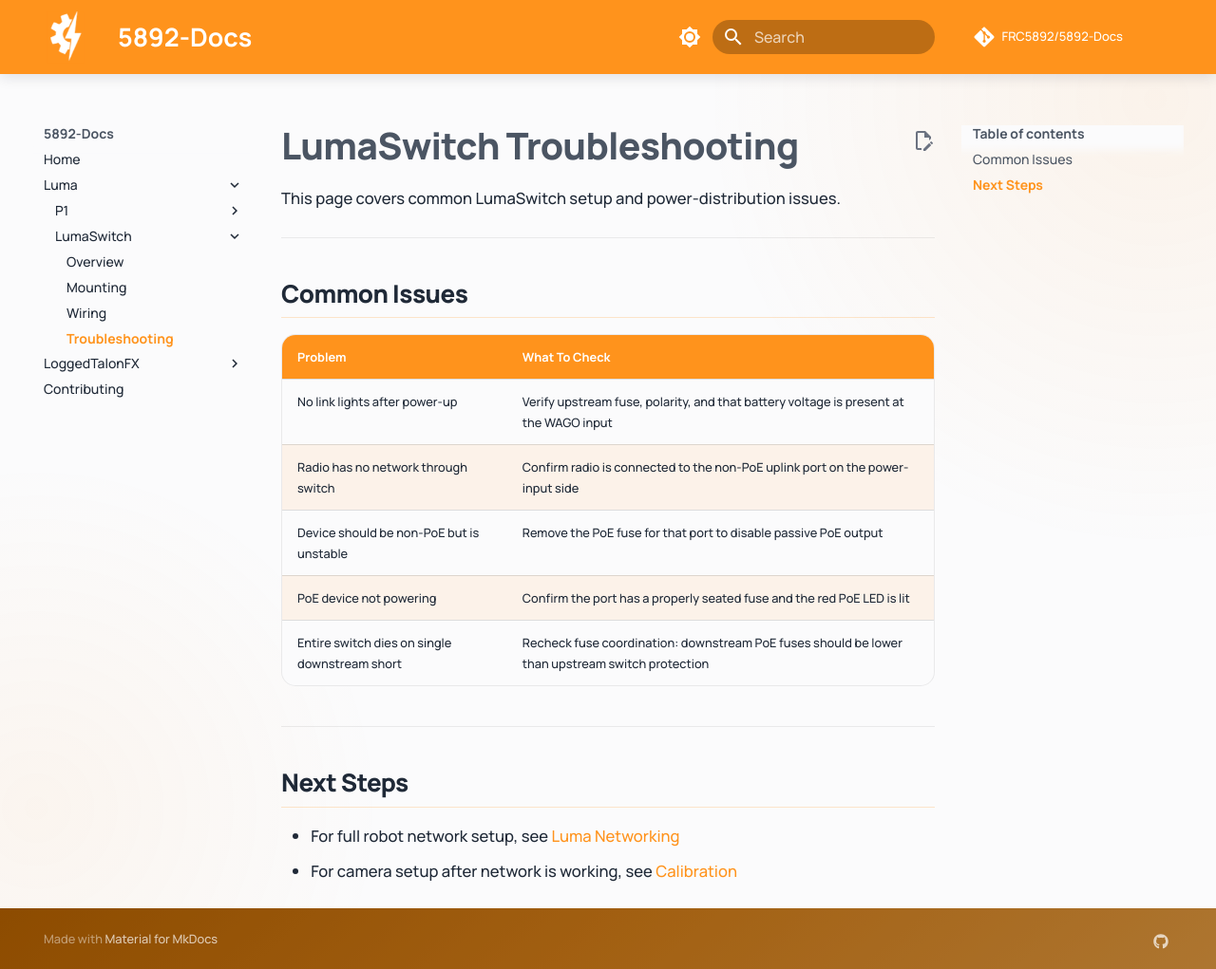
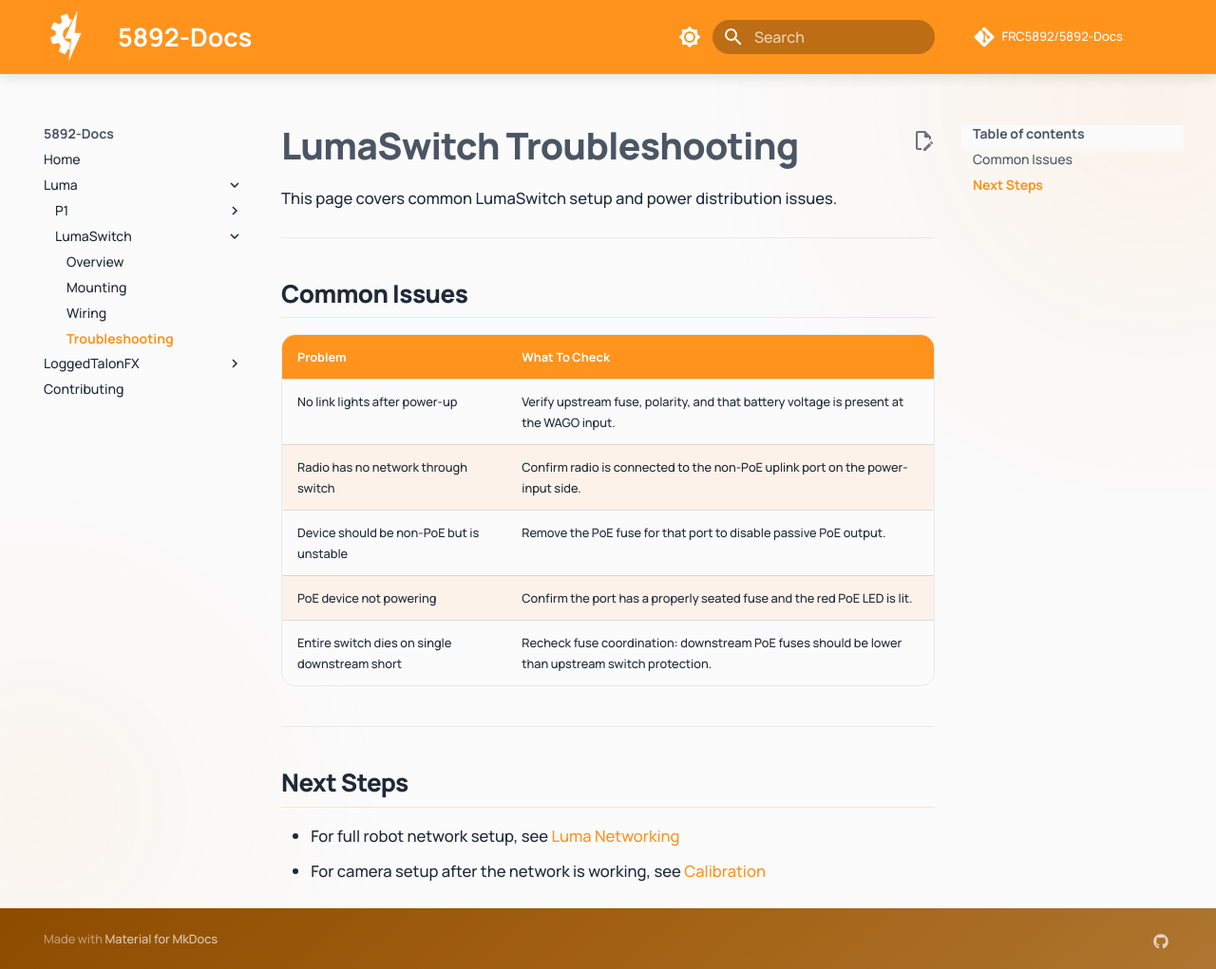
Before and after one commit to FRC5892/Luma-Docs, an MkDocs documentation site: the page built from docs/guides/lumaswitch/troubleshooting.md, in a window 1280 px wide and 1021 px high. Shown: the whole window at 95% size. Built offline with MkDocs 1.6.1 and Material for MkDocs 9.7.7, drawn with Linux system fonts in a browser that asks for light colours; comment, search, counter and statistics services are not loaded.

Commit message:
Refactor troubleshooting.md for improved clarity and consistency: enhance wording, adjust formatting, and streamline table structure

```diff
--- a/docs/guides/lumaswitch/troubleshooting.md
+++ b/docs/guides/lumaswitch/troubleshooting.md
@@ -1,22 +1,23 @@
+
 # LumaSwitch Troubleshooting
 
-This page covers common LumaSwitch setup and power-distribution issues.
+This page covers common LumaSwitch setup and power distribution issues.
 
 ---
 
 ## Common Issues
 
-| Problem | What To Check |
-|---------|----------------|
-| No link lights after power-up | Verify upstream fuse, polarity, and that battery voltage is present at the WAGO input |
-| Radio has no network through switch | Confirm radio is connected to the non-PoE uplink port on the power-input side |
-| Device should be non-PoE but is unstable | Remove the PoE fuse for that port to disable passive PoE output |
-| PoE device not powering | Confirm the port has a properly seated fuse and the red PoE LED is lit |
-| Entire switch dies on single downstream short | Recheck fuse coordination: downstream PoE fuses should be lower than upstream switch protection |
+| Problem                                 | What To Check                                                                 |
+|------------------------------------------|-------------------------------------------------------------------------------|
+| No link lights after power-up            | Verify upstream fuse, polarity, and that battery voltage is present at the WAGO input. |
+| Radio has no network through switch      | Confirm radio is connected to the non-PoE uplink port on the power-input side. |
+| Device should be non-PoE but is unstable | Remove the PoE fuse for that port to disable passive PoE output.               |
+| PoE device not powering                  | Confirm the port has a properly seated fuse and the red PoE LED is lit.        |
+| Entire switch dies on single downstream short | Recheck fuse coordination: downstream PoE fuses should be lower than upstream switch protection. |
 
 ---
 
 ## Next Steps
 
 - For full robot network setup, see [Luma Networking](../../p1/networking.md)
-- For camera setup after network is working, see [Calibration](../../p1/calibration.md)
+- For camera setup after the network is working, see [Calibration](../../p1/calibration.md)
```
